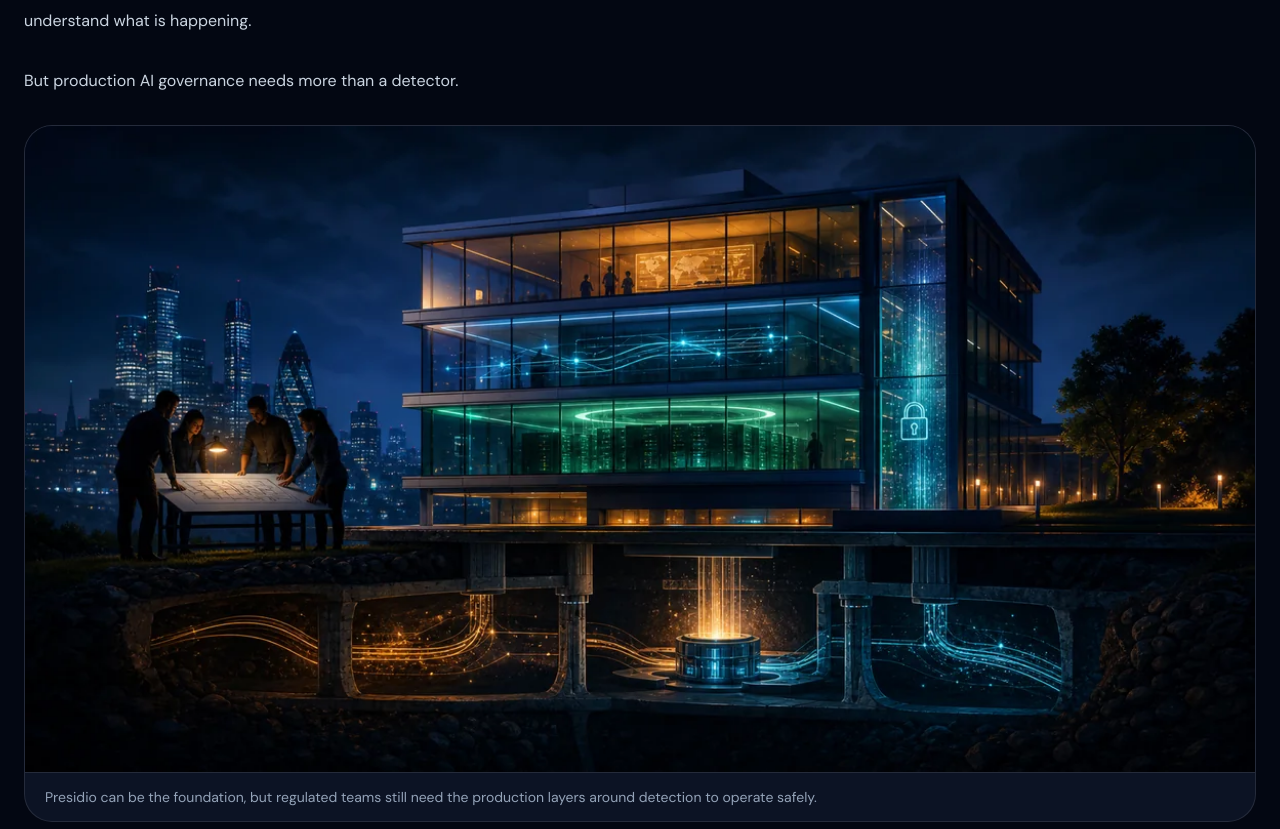
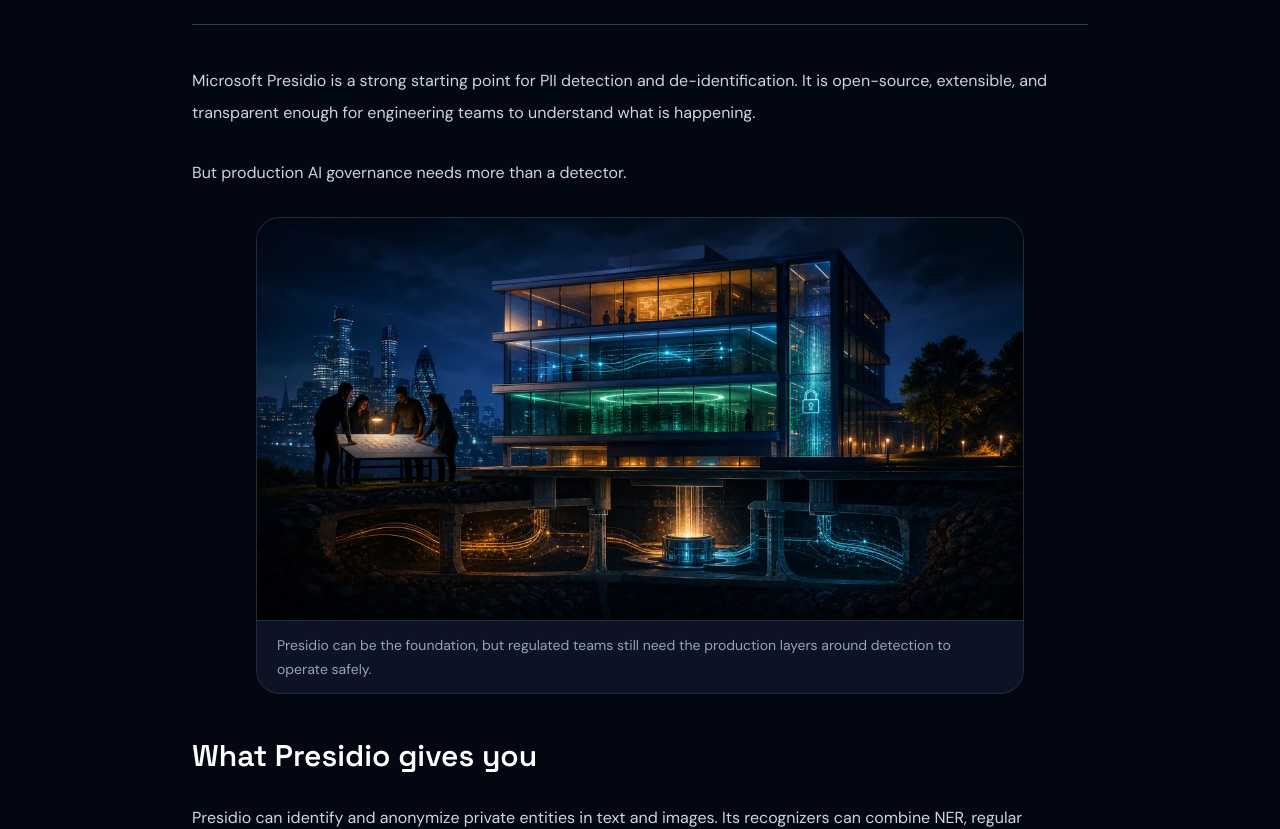
Before and after one commit to nazifsohtaoglu/neutralai-website, a Next.js app: page /blog/from-presidio-to-production-regulated-teams in a window 1280 px wide. Shown: the part 601-1430 px from the top of the page. Built offline with nearby package versions, Linux system fonts and the light colour scheme.

Commit message:
Tighten blog article visual width

```diff
--- a/app/blog/[slug]/page.tsx
+++ b/app/blog/[slug]/page.tsx
@@ -87,7 +87,8 @@ export default async function BlogPostPage({ params }: BlogPostPageProps) {
         dangerouslySetInnerHTML={{ __html: JSON.stringify(structuredData) }}
       />
 
-      <article className="container-custom max-w-4xl py-16 md:py-20">
+      <article className="container-custom py-16 md:py-20">
+        <div className="mx-auto max-w-4xl">
           <Link href="/blog" className="inline-flex items-center gap-2 text-sm font-medium text-primary-light hover:text-primary">
             <ArrowLeft className="h-4 w-4" />
             Back to blog
@@ -129,6 +130,7 @@ export default async function BlogPostPage({ params }: BlogPostPageProps) {
               </Link>
             </div>
           </section>
+        </div>
       </article>
     </main>
   )
--- a/app/blog/posts.tsx
+++ b/app/blog/posts.tsx
@@ -180,7 +180,7 @@ export function BlogPostBody({ content }: { content: string }) {
     if (imageMatch) {
       flushParagraph(paragraph, blocks, 'paragraph')
       blocks.push(
-        <figure key={`figure-${blocks.length}`} className="overflow-hidden rounded-[28px] border border-white/10 bg-background-secondary/80">
+        <figure key={`figure-${blocks.length}`} className="mx-auto max-w-3xl overflow-hidden rounded-[24px] border border-white/10 bg-background-secondary/80">
           <Image
             src={imageMatch[2]}
             alt={imageMatch[1]}
@@ -189,7 +189,7 @@ export function BlogPostBody({ content }: { content: string }) {
             className="h-auto w-full"
           />
           {imageMatch[3] ? (
-            <figcaption className="border-t border-white/10 px-5 py-3 text-sm leading-6 text-slate-400">
+            <figcaption className="border-t border-white/10 px-4 py-3 text-xs leading-5 text-slate-400 md:px-5 md:text-sm md:leading-6">
               {imageMatch[3]}
             </figcaption>
           ) : null}
```
Also changed, not shown: 1 other file (tests, documents, lock files or other folders). Lines whose indentation alone changed are shown as unchanged.
